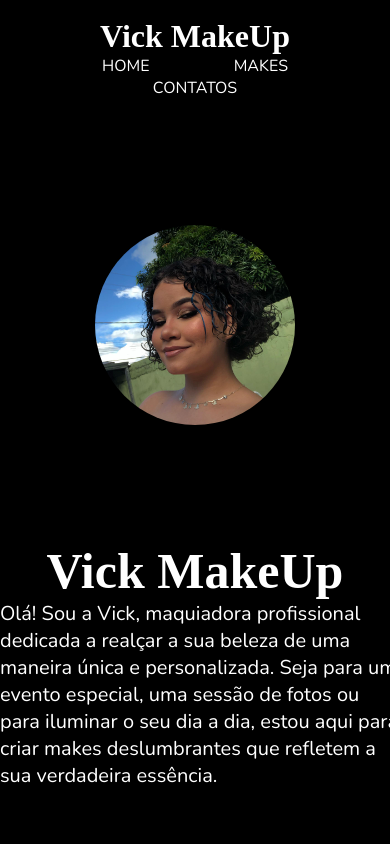
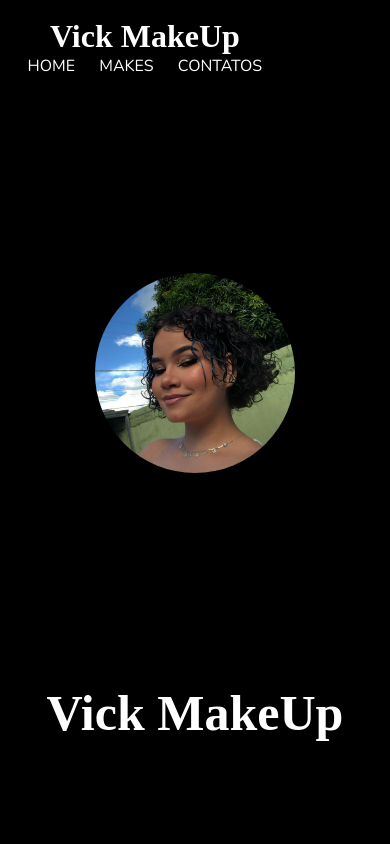
Before and after one commit to MarceloDEV05/Projetos, a plain HTML site: page projeto 4/index.html in a window 390 px wide. Shown: the top 844 px of the page. Drawn offline with nearby package versions, Linux system fonts and the light colour scheme; a web font is replaced by a local one.

Commit message:
landing page

```diff
--- a/projeto 4/style.css
+++ b/projeto 4/style.css
@@ -149,9 +149,8 @@
 
 
 @media screen and (max-width:750px) {
-    body{
-        background-color: #000;
-    }
+
+
     .containerHead{
         border: none;
         height: 100px;
@@ -161,8 +160,13 @@
     .containerHead header{
         position: fixed;
         text-align: center;
-        border-bottom: purple;
         flex-direction: column ;
+
+    }
+
+    .containerHead ul li {
+        padding: 10px;
+        text-align: center;
     }
 
     .containerBody{
@@ -196,10 +200,14 @@
     }
 
     .containerBody p{
-        width: 400px;
+       display: none;
     }
 
     button{
         display: none;
     }
+
+    .containerCont img{
+        width: 90px;
+    }
 }
```
